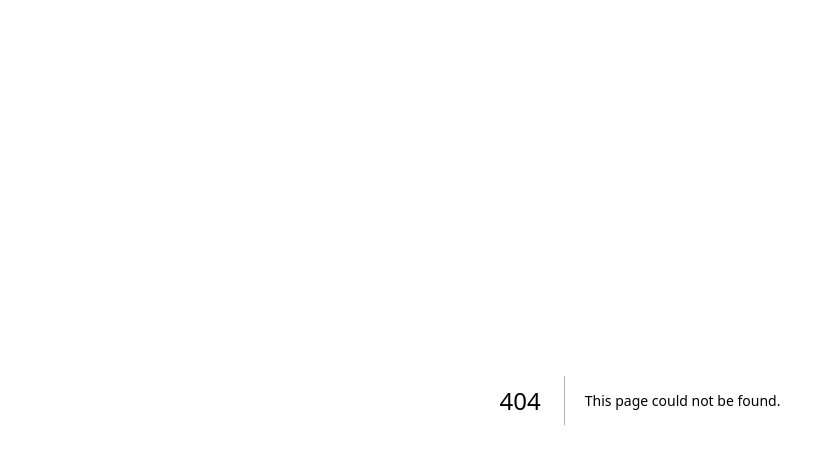
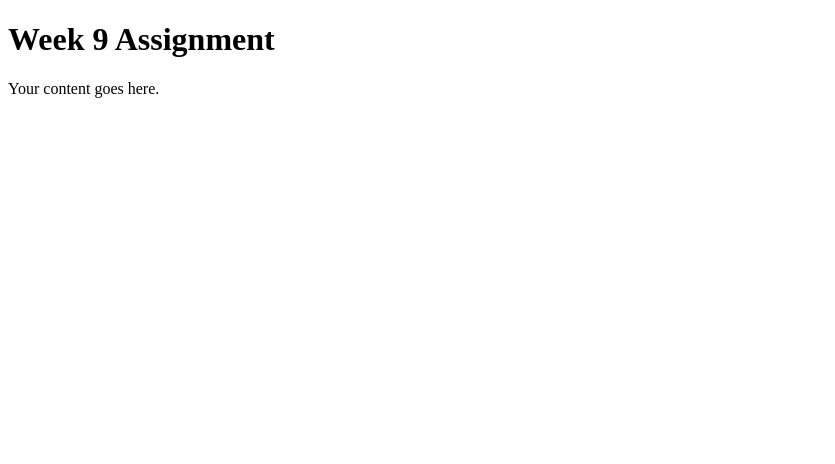
Before and after one commit to sarahroon/Week-9-Assignment, a Next.js app: page /week9 in a window 1280 px wide. Before the commit this address had no page. Shown: the top 464 px of the page, without its empty margins (0-835 px from the left). Built offline with nearby package versions, Linux system fonts and the light colour scheme.

Commit message:
Add Week 9 assignment and fixes

```diff
--- /dev/null
+++ b/app/week9/page.tsx
@@ -0,0 +1,8 @@
+export default function Week9() {
+  return (
+    <main>
+      <h1>Week 9 Assignment</h1>
+      <p>Your content goes here.</p>
+    </main>
+  );
+}
```
Also changed, not shown: public/assignment9.html (added, +11 -0 lines).
